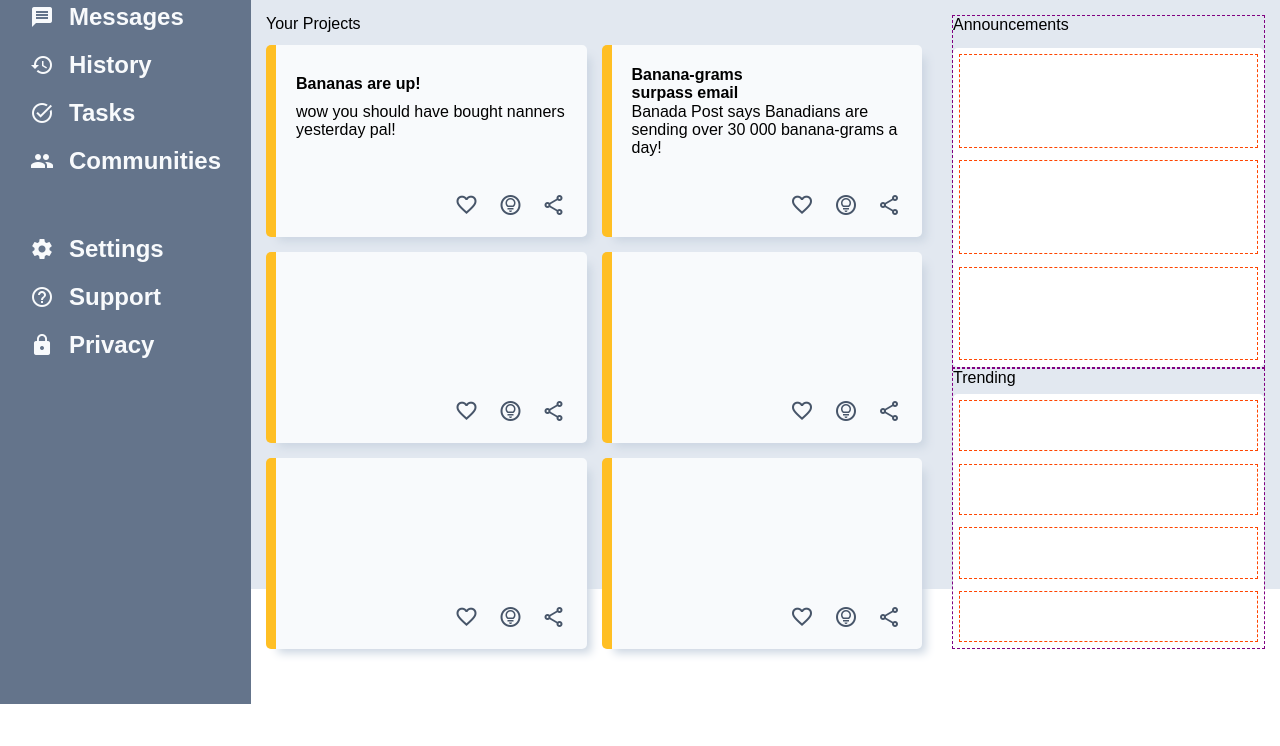
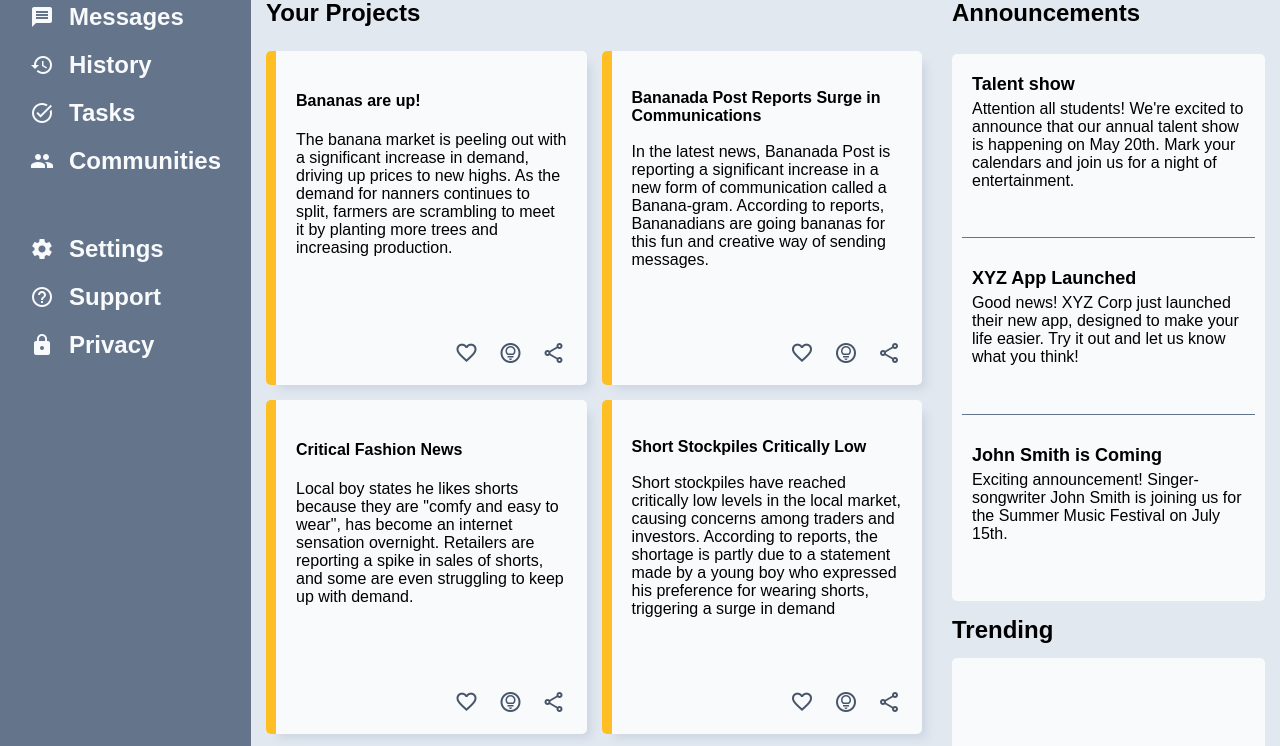
Before and after one commit to Amack2/Odin-Admin-Dashboard-Project, a plain HTML site: page index.html in a window 1280 px wide. Shown: the part 211-957 px from the top of the page. Before the commit the page ends 915 px from the top, so only its background shows below. Drawn offline with nearby package versions, Linux system fonts and the light colour scheme; a web font is replaced by a local one.

Commit message:
added Annoucement bar and css

```diff
--- a/index.html
+++ b/index.html
@@ -109,42 +109,55 @@
                     <div class="projectCardContainer">
                         <div class="projectCard">
                             <div class="title">Bananas are up!</div>
-                            <div class="content">wow you should have bought nanners yesterday pal!</div>
+                            <div class="content">The banana market is peeling out with a significant increase in demand,
+                                driving up prices to new highs. As the demand for nanners continues to split, farmers
+                                are scrambling to meet it by planting more trees and increasing production.</div>
                             <div class="iconContainer"><i class="material-symbols-outlined">favorite</i><i
                                     class="material-symbols-outlined">lightbulb_circle</i><i
                                     class="material-symbols-outlined">share</i></div>
                         </div>
                         <div class="projectCard">
-                            <div class="title">Banana-grams surpass email</div>
-                            <div class="content">Banada Post says Banadians are sending over 30 000 banana-grams a day!</div>
+                            <div class="title">Bananada Post Reports Surge in Communications</div>
+                            <div class="content">In the latest news, Bananada Post is reporting a significant increase
+                                in a new form of communication called a Banana-gram. According to reports, Bananadians
+                                are going bananas for this fun and creative way of sending messages.</div>
                             <div class="iconContainer"><i class="material-symbols-outlined">favorite</i><i
                                     class="material-symbols-outlined">lightbulb_circle</i><i
                                     class="material-symbols-outlined">share</i></div>
                         </div>
                         <div class="projectCard">
-                            <div class="title"></div>
-                            <div class="content"></div>
+                            <div class="title">Critical Fashion News</div>
+                            <div class="content">Local boy states he likes shorts because they are "comfy and easy to
+                                wear", has become an internet sensation overnight. Retailers are reporting a spike in
+                                sales of shorts, and some are even struggling to keep up with demand. </div>
                             <div class="iconContainer"><i class="material-symbols-outlined">favorite</i><i
                                     class="material-symbols-outlined">lightbulb_circle</i><i
                                     class="material-symbols-outlined">share</i></div>
                         </div>
                         <div class="projectCard">
-                            <div class="title"></div>
-                            <div class="content"></div>
+                            <div class="title">Short Stockpiles Critically Low</div>
+                            <div class="content">Short stockpiles have reached critically low levels in the local
+                                market, causing concerns among traders and investors. According to reports, the shortage
+                                is partly due to a statement made by a young boy who expressed his preference for
+                                wearing shorts, triggering a surge in demand</div>
                             <div class="iconContainer"><i class="material-symbols-outlined">favorite</i><i
                                     class="material-symbols-outlined">lightbulb_circle</i><i
                                     class="material-symbols-outlined">share</i></div>
                         </div>
                         <div class="projectCard">
-                            <div class="title"></div>
-                            <div class="content"></div>
+                            <div class="title">Local Boy's 'Eat My Shorts' Comment Sparks Outrage Amidst Shortage</div>
+                            <div class="content">In a bizarre turn of events, a local boy's comment telling someone to
+                                "eat my shorts" has sparked controversy amidst the current shortage of shorts caused by
+                                another local boy's preference for wearing them. The comment was made in response to a
+                                dispute between two friends, but has quickly gone viral, leading to speculation that it
+                                could worsen the already critical shortage of shorts.</div>
                             <div class="iconContainer"><i class="material-symbols-outlined">favorite</i><i
                                     class="material-symbols-outlined">lightbulb_circle</i><i
                                     class="material-symbols-outlined">share</i></div>
                         </div>
                         <div class="projectCard">
-                            <div class="title"></div>
-                            <div class="content"></div>
+                            <div class="title">Bananas Meet Bacon: Farmer Creates "Bacana"</div>
+                            <div class="content">Move over, apple - there's a new forbidden fruit in town, and it's called the Bacana. The farmer who invented the Bacana says he's now a-peeling to a whole new demographic. Critics of the Bacana say it's just bananas, but bacon lovers can't get enough of the sizzling new fruit. </div>
                             <div class="iconContainer"><i class="material-symbols-outlined">favorite</i><i
                                     class="material-symbols-outlined">lightbulb_circle</i><i
                                     class="material-symbols-outlined">share</i></div>
@@ -156,9 +169,18 @@
                     <div class="announcementContainer">
                         <div class="title">Announcements</div>
                         <div class="announcementCardContainer">
-                        <div class="announcementCard"></div>
-                        <div class="announcementCard"></div>
-                        <div class="announcementCard"></div>
+                            <div class="announcementCard">
+                                <div class="title">Talent show</div>
+                                <div class="content">Attention all students! We're excited to announce that our annual talent show is happening on May 20th. Mark your calendars and join us for a night of entertainment.</div>
+                            </div>
+                            <div class="announcementCard">
+                                <div class="title">XYZ App Launched</div>
+                                <div class="content">Good news! XYZ Corp just launched their new app, designed to make your life easier. Try it out and let us know what you think!</div>
+                            </div>
+                            <div class="announcementCard">
+                                <div class="title"> John Smith is Coming</div>
+                                <div class="content">Exciting announcement! Singer-songwriter John Smith is joining us for the Summer Music Festival on July 15th.</div>
+                            </div>
                         </div>
                     </div>
                     <div class="trendingContainer">
--- a/style.css
+++ b/style.css
@@ -23,6 +23,7 @@
     display: grid;
     grid-template-columns: 1fr 6fr;
     height: 100vh;
+    max-height: 100vh;
     padding: 0px;
 }
 
@@ -58,7 +59,8 @@
 
 .rightContainer {
     display: grid;
-    grid-template-rows: 1.5fr 5fr;
+    grid-template-rows: minmax(1fr 230px) minmax(5fr);
+
 }
 
 .rightTopContainer,
@@ -69,10 +71,12 @@
 .rightTopContainer {
     display: grid;
     grid-template-columns: 2.5fr 1.5fr;
-    grid-template-rows: 3fr 4fr;
+    grid-template-rows: 1.5fr 3fr;
     background-color: var(--Slate50);
     padding: 15px;
     gap: 15px;
+    max-height: 200px;
+
 }
 
 
@@ -80,11 +84,13 @@
 .topSubContainer1,
 .topSubContainer3 {
     margin-left: 10px;
+    max-height: fit-content;
 }
 
 .topSubContainer2,
 .topSubContainer4 {
     margin-right: 10px;
+    max-height: fit-content;
 }
 
 .topSubContainer1 {
@@ -134,6 +140,7 @@ input::-webkit-search-cancel-button {
     align-items: center;
     font-weight: bold;
     font-size: 24px;
+    padding-left: 20px;
 }
 
 .avatarSmall {
@@ -194,6 +201,7 @@ input::-webkit-search-cancel-button {
     background-color: var(--Amber400);
     border-radius: 15px;
     height: 35%;
+    max-height: 38px;
     width: 25%;
     min-width: fit-content;
     font-size: 24px;
@@ -212,6 +220,13 @@ input::-webkit-search-cancel-button {
 .rightSmallBottomContainer {
     display: grid;
     grid-template-columns: 2fr 1fr;
+    background-color: var(--Slate200);
+
+}
+
+.yourProjectsContainer>.title {
+    font-weight: bold;
+    font-size: 24px;
 }
 
 .yourProjectsContainer,
@@ -228,13 +243,13 @@ input::-webkit-search-cancel-button {
 }
 
 
-.iconContainer > i {
+.iconContainer>i {
     color: var(--Slate600);
 }
 
-.iconContainer > i:hover {
+.iconContainer>i:hover {
     color: var(--Slate950);
-    }
+}
 
 
 
@@ -245,17 +260,17 @@ input::-webkit-search-cancel-button {
     grid-template-columns: 1fr 1fr;
     grid-template-rows: 1fr 1fr 1fr;
     gap: 15px;
+
 }
 
 .projectCard {
     background-color: var(--Slate50);
     border-radius: 5px;
     border-left: 10px solid var(--Amber400);
-    box-shadow: 8px 8px 10px -4px  var(--Slate300);
+    box-shadow: 8px 8px 10px -4px var(--Slate300);
     display: grid;
     grid-template-columns: 1fr 1fr;
-    grid-template-rows: 1fr 2fr 1fr;
-
+    grid-template-rows: minmax(18px, 72px) 2fr minmax(1fr, 32px);
     padding: 20px;
 
 }
@@ -263,7 +278,7 @@ input::-webkit-search-cancel-button {
 
 
 .projectCard>.title {
-    grid-area: 1 / 1 / 1 / 1;
+    grid-area: 1 / 1 / 1 / 3;
     font-weight: bold;
     align-self: center;
 }
@@ -289,7 +304,6 @@ input::-webkit-search-cancel-button {
 .announcementContainer,
 .trendingContainer {
     display: grid;
-    border: 1px dashed purple;
     grid-template-rows: 1fr 10fr;
 }
 
@@ -297,12 +311,38 @@ input::-webkit-search-cancel-button {
 .trendingCardContainer {
     display: grid;
     grid-template-rows: repeat(1fr);
-    background-color: white;
+    background-color: var(--Slate50);
     border-radius: 5px;
 }
 
 .announcementCard,
 .trendingCard {
-    border: 1px dashed orangered;
-    margin: 2%;
+    margin: 10px;
+    padding: 10px;
 }
+
+.rightSmallSidebarContainer>div>.title {
+    font-size: 24px;
+    font-weight: bold;
+
+}
+
+
+.announcementCardContainer>div:not(:last-child) {
+    border-bottom: 1px solid var(--Slate500)
+}
+
+.announcementCard>.title {
+    font-size: 18px;
+    font-weight: bold;
+    padding-bottom: 5px;
+}
+
+.trendingContainer {
+    margin-top: 15px;
+}
+
+.announcementCard:hover {
+    border: 1px solid var(--Slate50);
+    border-radius: 5px;
+}
```
Lines whose indentation alone changed are shown as unchanged.
